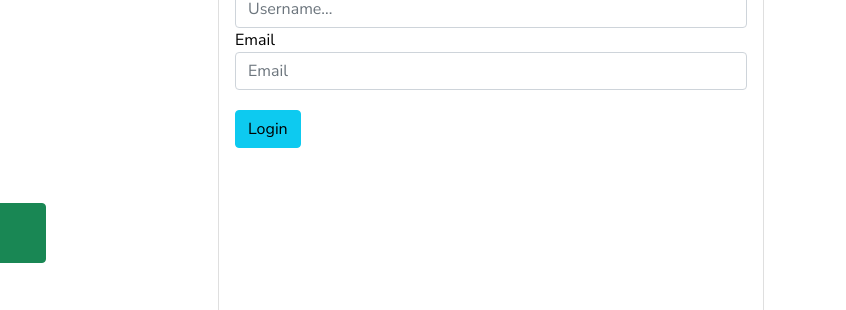
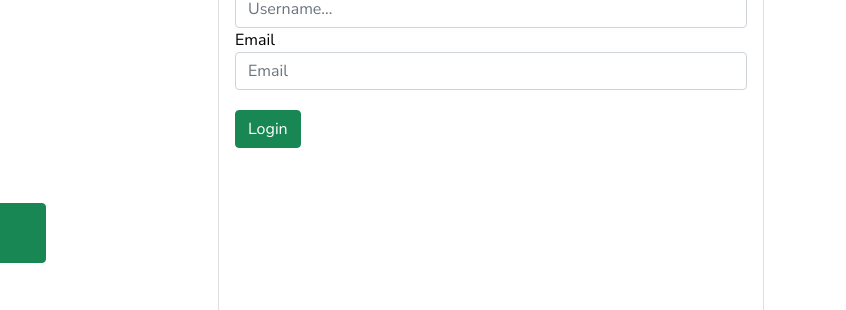
Before and after one commit to Danielpgm/DYNteams, a plain HTML site: page login.html in a window 1280 px wide. Shown: the part 197-507 px from the top of the page, 434-1280 px from the left. Drawn offline with nearby package versions, Linux system fonts and the light colour scheme.

Commit message:
halaman profile login

```diff
--- a/login.html
+++ b/login.html
@@ -66,7 +66,7 @@
                               <input type="email" class="form-control" id="name" placeholder="Username...">
                               <label>Email</label>
                               <input type="email" class="form-control" id="name" placeholder="Email">
-                              <button type="button" class="btn btn-info" style="margin-top: 20px;">Login</button>
+                              <button type="button" class="btn btn-success" style="margin-top: 20px;">Login</button>
                             </div>
                           </form>
 
```
Also changed, not shown: regist.html (+1 -1 lines).
